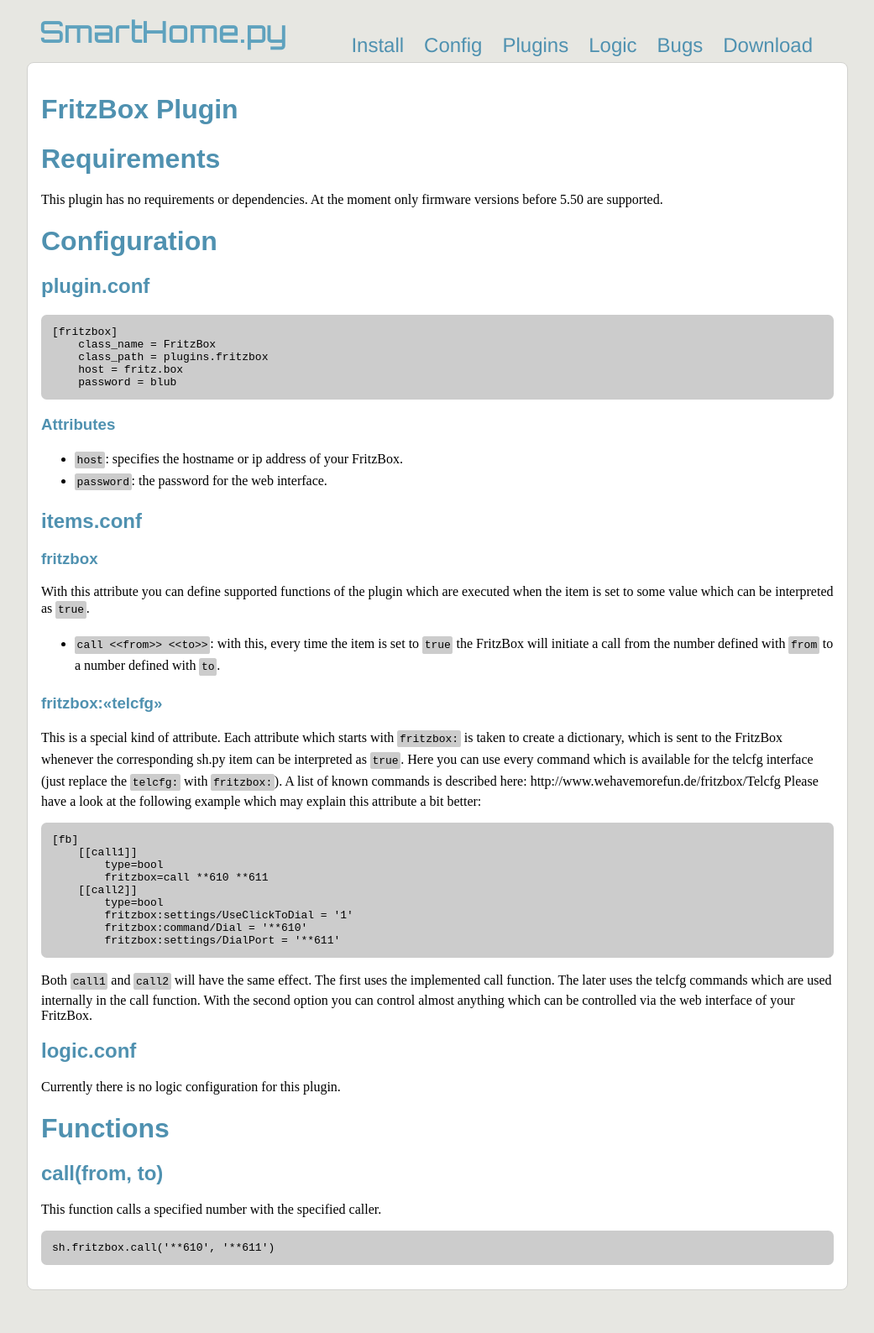
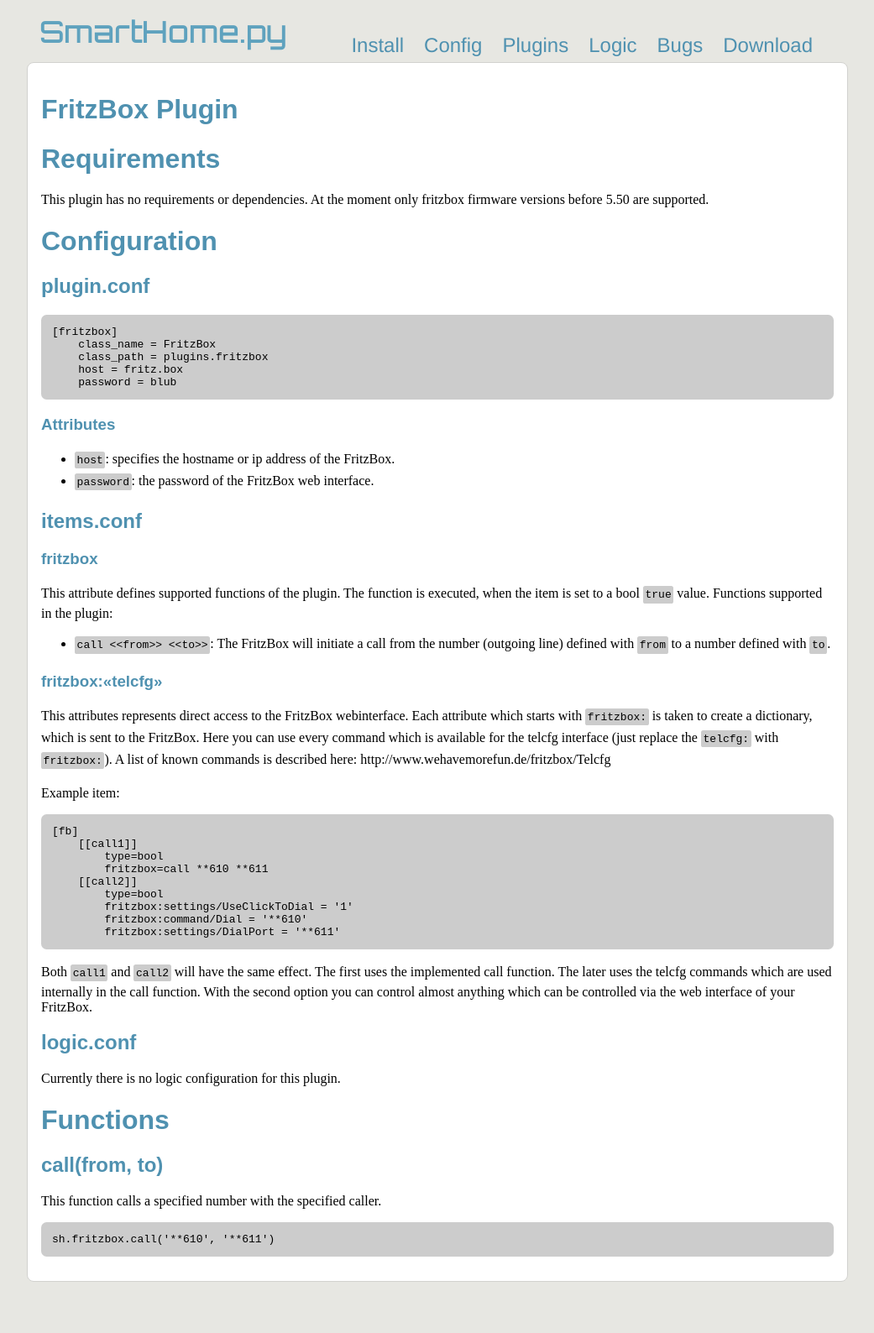
Before and after one commit to mknx/smarthome, a Jekyll site: the page built from plugins/fritzbox/index.md, in a window 1280 px wide. Shown: the whole page at 84% size, without its empty margins (128-1169 px from the left). Built offline with Jekyll 4.4.1, drawn with Linux system fonts in a browser that asks for light colours; Markdown is read by kramdown in place of the engine named in the settings.

Commit message:
docu review

```diff
--- a/plugins/fritzbox/index.md
+++ b/plugins/fritzbox/index.md
@@ -9,7 +9,7 @@
 
 # Requirements
 This plugin has no requirements or dependencies.
-At the moment only firmware versions before 5.50 are supported.
+At the moment only fritzbox firmware versions before 5.50 are supported.
 
 # Configuration
 
@@ -23,18 +23,20 @@
 </pre>
 
 ### Attributes
-  * `host`: specifies the hostname or ip address of your FritzBox.
-  * `password`: the password for the web interface.
+  * `host`: specifies the hostname or ip address of the FritzBox.
+  * `password`: the password of the FritzBox web interface.
 
 ## items.conf
 
 ### fritzbox
-With this attribute you can define supported functions of the plugin which are executed when the item is set to some value which can be interpreted as `true`.
-  * `call <<from>> <<to>>`: with this, every time the item is set to `true` the FritzBox will initiate a call from the number defined with `from` to a number defined with `to`.
+This attribute defines supported functions of the plugin. The function is executed, when the item is set to a bool `true` value.
+Functions supported in the plugin:
+ * `call <<from>> <<to>>`: The FritzBox will initiate a call from the number (outgoing line) defined with `from` to a number defined with `to`.
 
 ### fritzbox:<<telcfg>>
-This is a special kind of attribute. Each attribute which starts with `fritzbox:` is taken to create a dictionary, which is sent to the FritzBox whenever the corresponding sh.py item can be interpreted as `true`. Here you can use every command which is available for the telcfg interface (just replace the `telcfg:` with `fritzbox:`). A list of known commands is described here: http://www.wehavemorefun.de/fritzbox/Telcfg
-Please have a look at the following example which may explain this attribute a bit better:
+This attributes represents direct access to the FritzBox webinterface. Each attribute which starts with `fritzbox:` is taken to create a dictionary, which is sent to the FritzBox. Here you can use every command which is available for the telcfg interface (just replace the `telcfg:` with `fritzbox:`). A list of known commands is described here: http://www.wehavemorefun.de/fritzbox/Telcfg
+
+Example item:
 
 <pre>
 [fb]
```
